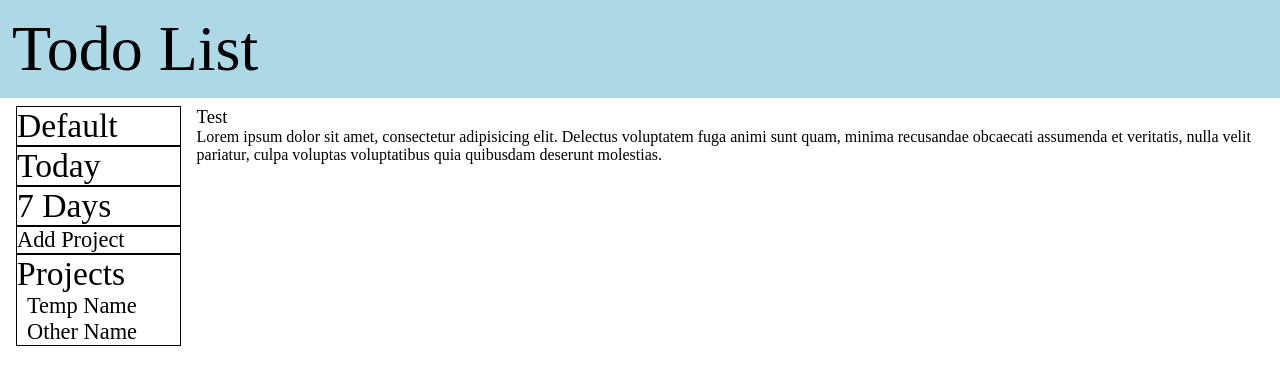
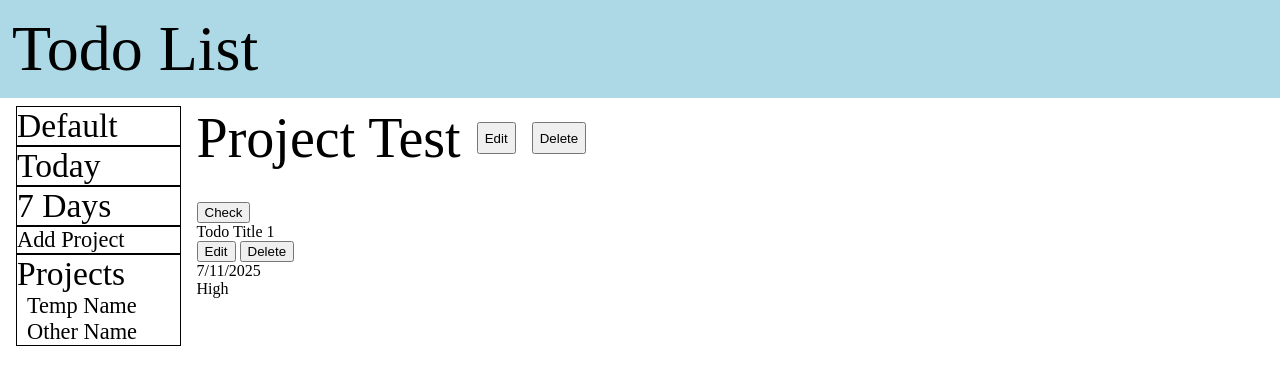
Before and after one commit to pigmentsandcode/odin-todo-list, a website built with webpack: page src/template.html in a window 1280 px wide. Built offline with nearby package versions, Linux system fonts and the light colour scheme.

Commit message:
Add base HTML/CSS Project title

```diff
--- a/src/styles.css
+++ b/src/styles.css
@@ -60,3 +60,20 @@ nav {
 .nav-project-item {
   margin-left: 10px;
 }
+
+/*  Main Content  */
+/*  Project Display */
+.project-title-div {
+  display: flex;
+  gap: 1rem;
+  margin-bottom: 2rem;
+}
+
+.project-title-div h2 {
+  font-size: 3.5rem;
+}
+
+.project-title-div button {
+  height: 2rem;
+  align-self: center;
+}
--- a/src/template.html
+++ b/src/template.html
@@ -10,7 +10,9 @@
     <main>
       <nav>
         <ul class="nav-list">
-          <li class="nav-item"><h2 class="nav-title">Default</h2></li>
+          <li class="nav-item" data-id="default-id">
+            <h2 class="nav-title">Default</h2>
+          </li>
           <li class="nav-item"><h2 class="nav-title">Today</h2></li>
           <li class="nav-item"><h2 class="nav-title">7 Days</h2></li>
           <li class="nav-item">
@@ -27,14 +29,28 @@
           </li>
         </ul>
       </nav>
-      <section id="main-content">
-        <h3 class="test-h3">Test</h3>
-        <p class="test-p">
-          Lorem ipsum dolor sit amet, consectetur adipisicing elit. Delectus
-          voluptatem fuga animi sunt quam, minima recusandae obcaecati assumenda
-          et veritatis, nulla velit pariatur, culpa voluptas voluptatibus quia
-          quibusdam deserunt molestias.
-        </p>
+      <section id="main-content" data-id="project-id">
+        <div class="project-title-div">
+          <h2 class="project-title">Project Test</h2>
+          <button class="edit-btn" data-id="project-id">Edit</button>
+          <button class="delete-btn" data-id="project-id">Delete</button>
+        </div>
+        <ul class="todo-list flex-col">
+          <li class="todo-list-item" data-id="todo-id-1">
+            <ul>
+              <li class="todo-top">
+                <button class="complete-btn">Check</button>
+                <div class="todo-title-div">Todo Title 1</div>
+                <button class="edit-btn" data-id="todo-id-1">Edit</button>
+                <button class="delete-btn" data-id="todo-id-1">Delete</button>
+              </li>
+              <li class="todo-bottom">
+                <div class="todo-due-date">7/11/2025</div>
+                <div class="todo-priority high-priority">High</div>
+              </li>
+            </ul>
+          </li>
+        </ul>
       </section>
     </main>
   </body>
```
